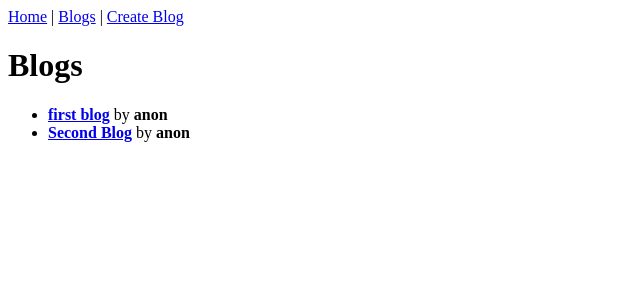
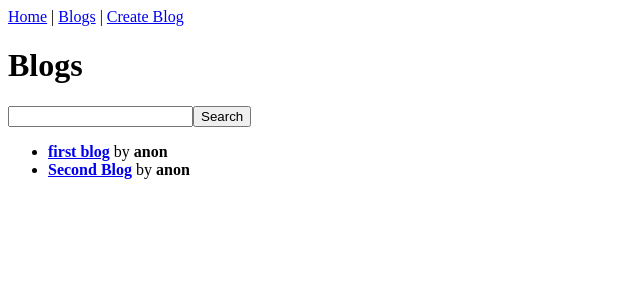
Before and after one commit to PermataAyu/blogs-app, a Next.js app: page /blogs in a window 1280 px wide. Shown: the top 300 px of the page, without its empty margins (0-640 px from the left). Built offline with nearby package versions, Linux system fonts and the light colour scheme.

Commit message:
exercise 6

```diff
--- a/app/actions/blogs.ts
+++ b/app/actions/blogs.ts
@@ -1,7 +1,7 @@
 "use server"
 
-import {redirect} from "next/navigation"
-import {addBlog, likeBlog} from "../services/blogs"
+import { redirect } from "next/navigation"
+import { addBlog, likeBlog } from "../services/blogs"
 import { revalidatePath } from "next/cache"
 
 export const createBlog = async (formData: FormData) => {
@@ -19,3 +19,8 @@ export const likingBlog = async (formData: FormData) => {
   revalidatePath(`/blogs/${id}`)
   revalidatePath('/blogs')
 }
+
+export const searchBlog = async (formData: FormData) => {
+  const filter = formData.get("filter")
+  redirect(`/blogs?filter=${filter}`)
+}
--- a/app/blogs/new/page.tsx
+++ b/app/blogs/new/page.tsx
@@ -8,19 +8,19 @@ const NewBlog = () => {
         <div>
           <label>
             Title
-            <input type="text" name="title"></input>
+            <input type="text" name="title" />
           </label>
         </div>
         <div>
           <label>
             Author
-            <input type="text" name="author"></input>
+            <input type="text" name="author" />
           </label>
         </div>
         <div>
           <label>
             URL
-            <input type="text" name="url"></input>
+            <input type="text" name="url" />
           </label>
         </div>
         <button type="submit">Create</button>
--- a/app/blogs/page.tsx
+++ b/app/blogs/page.tsx
@@ -1,10 +1,24 @@
 import Link from 'next/link'
 import {getBlogs} from '../services/blogs'
-const Blog = () => {
-  const blogs = getBlogs()
+import { searchBlog } from '../actions/blogs'
+const Blog = async ({
+  searchParams,
+}: {
+  searchParams: Promise<{filter?: string}>
+}) => {
+  const {filter} = await searchParams
+  const allblogs = getBlogs()
+  const blogs = filter
+    ? allblogs.filter(b => b.title.toLowerCase().includes(filter.toLowerCase()))
+    : allblogs
+
   return(
     <div>
       <h1>Blogs</h1>
+      <form action={searchBlog}>
+        <input name="filter" />
+        <button type="submit">Search</button>
+      </form>
       <ul>
         {(blogs.sort((a, b) => b.likes - a.likes)).map((b) => (
           <li key={b.id}>
```
